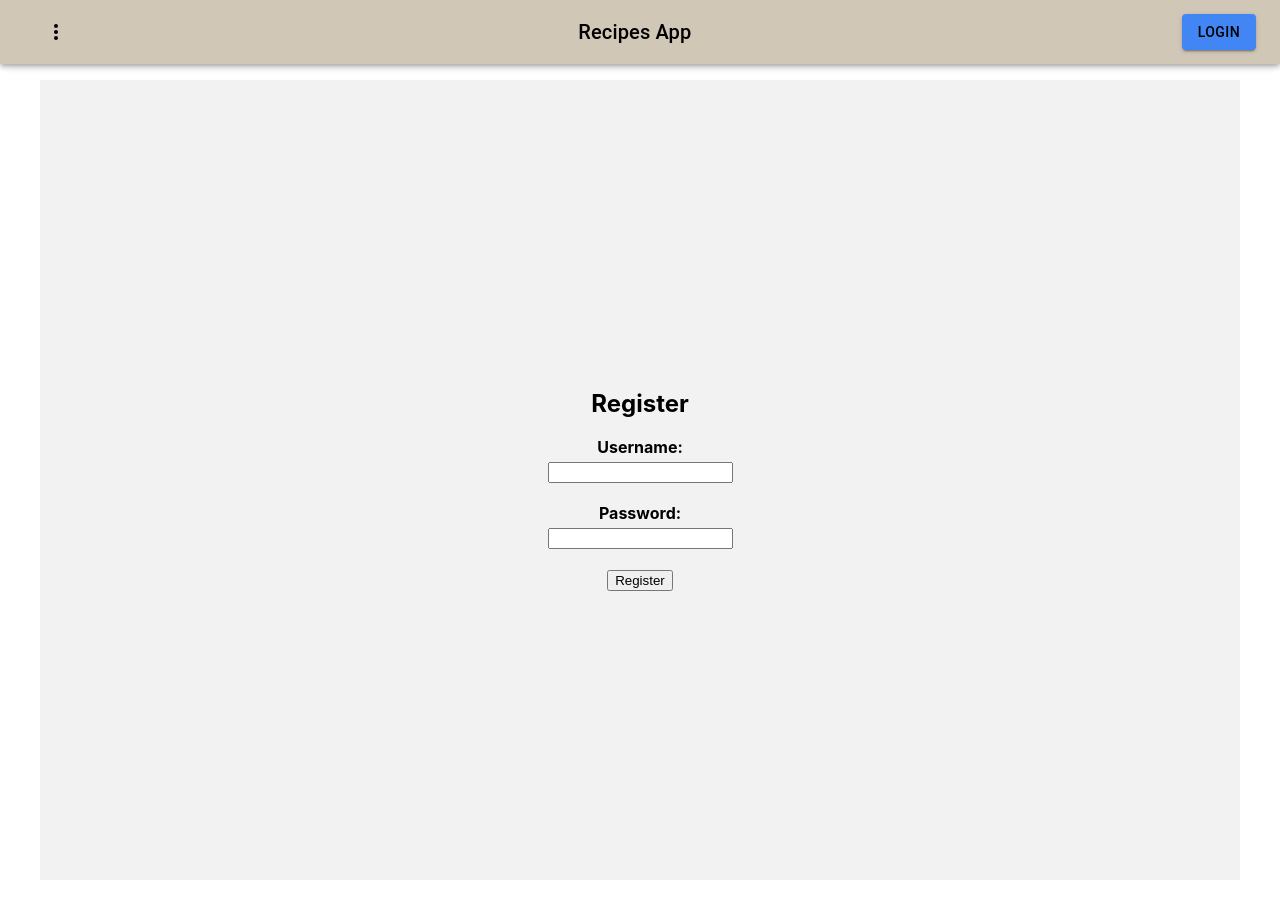
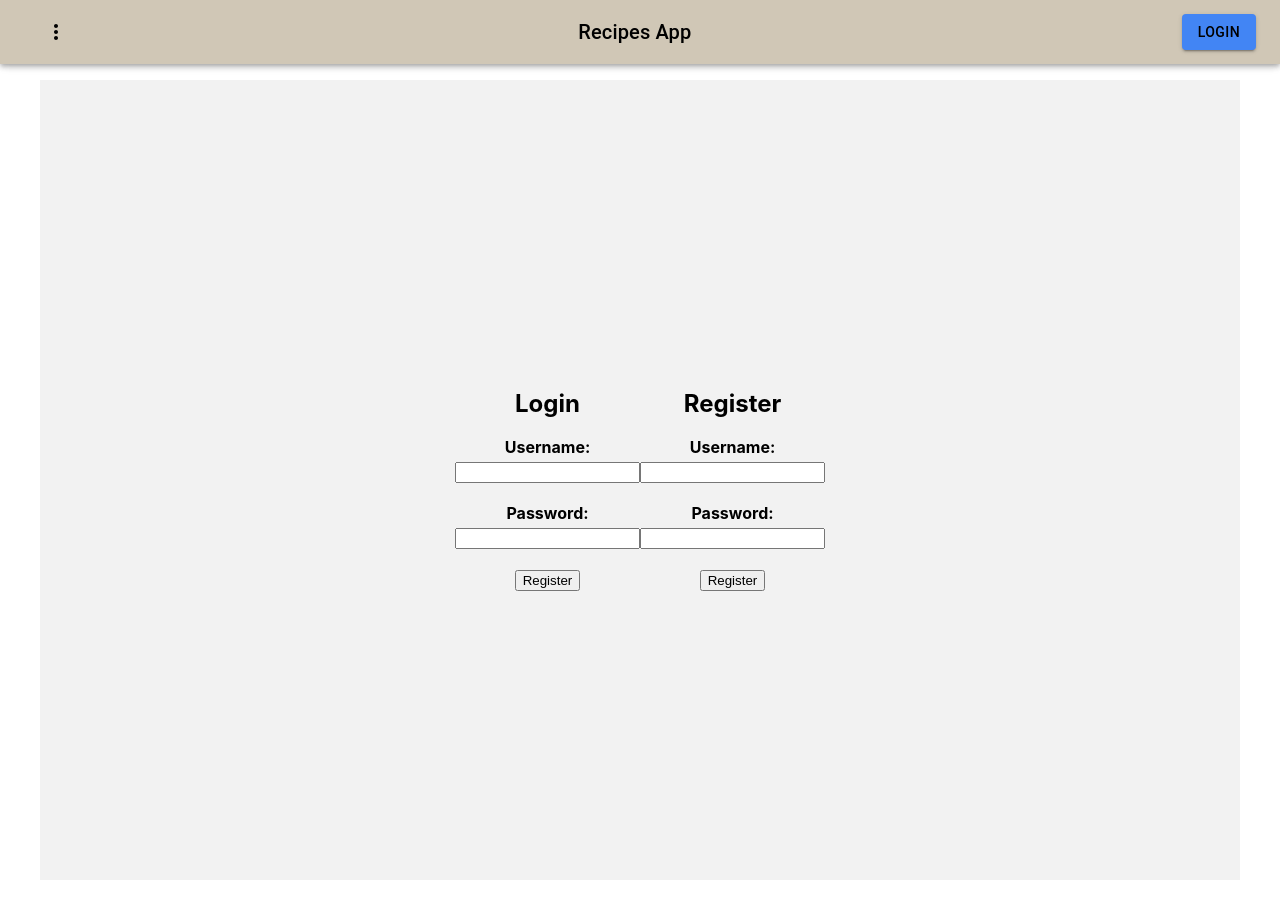
Before and after one commit to saji2000/recipe-app, a React (Vite) app in the folder client/: page /auth in a window 1280 px wide. Built offline with nearby package versions, Linux system fonts and the light colour scheme.

Commit message:
Added login and registration

```diff
--- a/client/src/pages/Auth.jsx
+++ b/client/src/pages/Auth.jsx
@@ -1,5 +1,6 @@
 import { Button } from "@mui/material";
 import { useState } from "react";
+import axios from "axios";
 
 const Auth = () => {
   return (
@@ -11,17 +12,61 @@ const Auth = () => {
 };
 
 const Login = () => {
-  return <div></div>;
+  const [username, setUsername] = useState("");
+  const [password, setPassword] = useState("");
+
+  return (
+    <Form
+      username={username}
+      password={password}
+      setUsername={setUsername}
+      setPassword={setPassword}
+      label="Login"
+    />
+  );
 };
 
 const Register = () => {
   const [username, setUsername] = useState("");
   const [password, setPassword] = useState("");
 
+  const onSubmit = async (event) => {
+    event.preventDefault();
+    try {
+      await axios.post("http://localhost:3005/auth/register", {
+        username: username,
+        password: password,
+      });
+      alert("Registration Completed!");
+    } catch (err) {
+      console.log(err);
+    }
+  };
+
+  return (
+    <Form
+      username={username}
+      password={password}
+      setUsername={setUsername}
+      setPassword={setPassword}
+      label="Register"
+      onSubmit={onSubmit}
+    />
+  );
+};
+
+const Form = ({
+  username,
+  setUsername,
+  password,
+  setPassword,
+  label,
+  onSubmit,
+}) => {
   return (
     <div className="atuh-container">
-      <form>
-        <h2>Register</h2>
+      <form onSubmit={onSubmit}>
+        <h2>{label}</h2>
         <div className="form-group">
           <label htmlFor="username">Username: </label>
           <input
```
